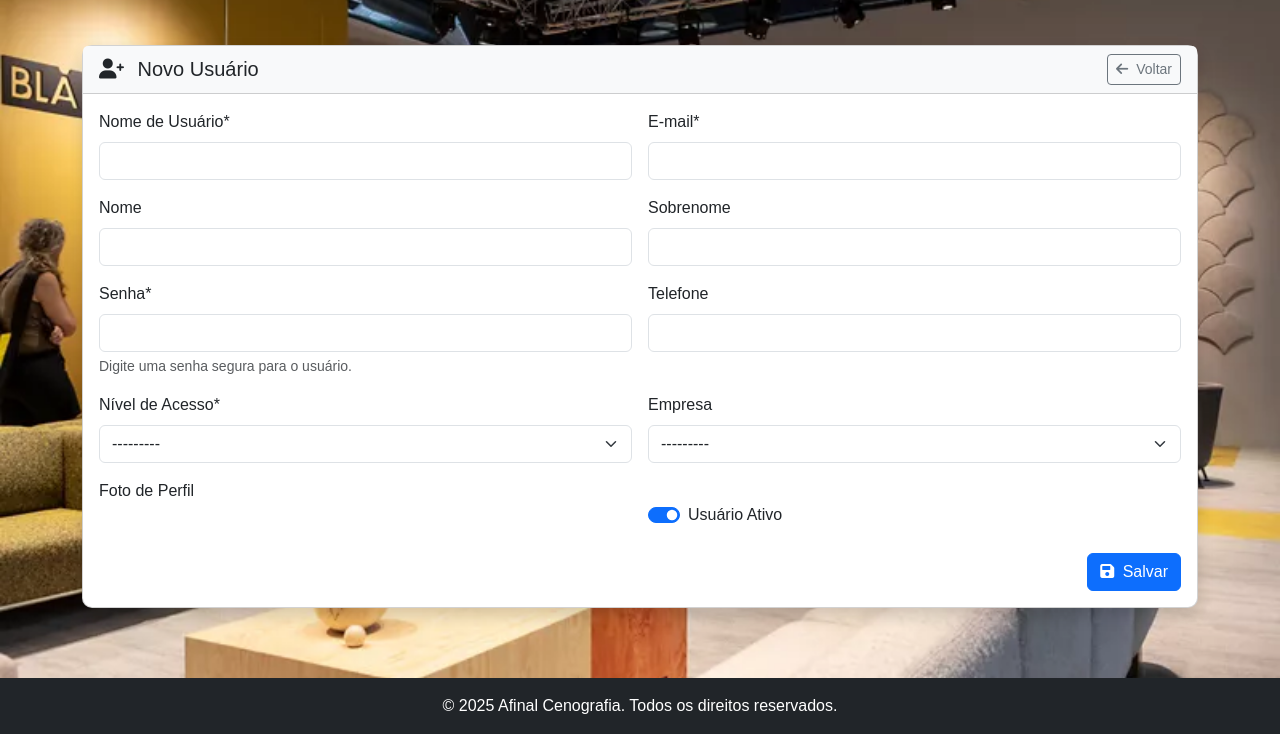
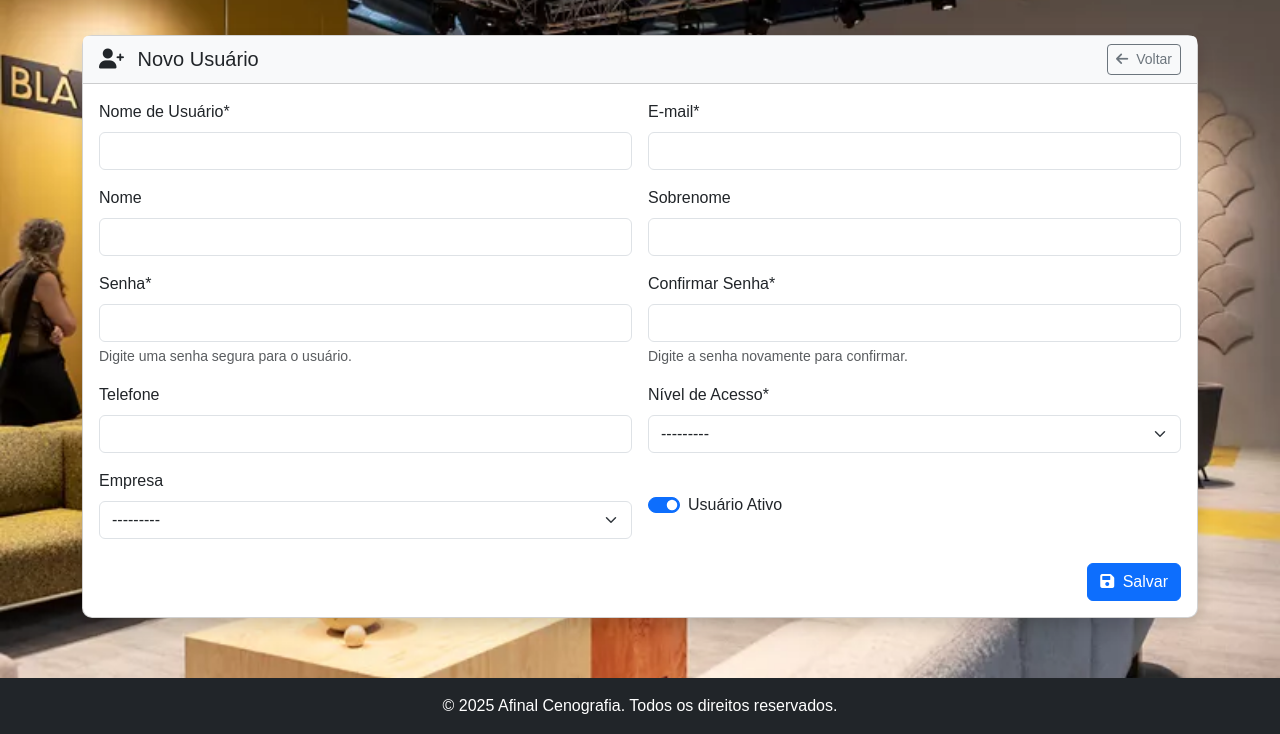
Before and after one commit to japaiva/afinalcenografia, a Django app: page /gestor/usuarios/novo/ in a window 1280 px wide. Shown: the part 66-800 px from the top of the page. Run offline with Django 5.2, Linux system fonts and the light colour scheme; a user stored in the database is signed in; tables that the repository leaves empty hold one stand-in row (values such as "Sample post"); some web fonts are replaced.

Commit message:
Usuario funcionando

```diff
--- a/core/forms.py
+++ b/core/forms.py
@@ -109,8 +109,12 @@
         password = cleaned_data.get("password")
         confirm_password = cleaned_data.get("confirm_password")
 
-        if password and confirm_password and password != confirm_password:
-            self.add_error('confirm_password', "As senhas não coincidem.")
+        # Só verificar se as senhas coincidem se uma nova senha for fornecida
+        if password:
+            if not confirm_password:
+                self.add_error('confirm_password', "Por favor, confirme a senha.")
+            elif password != confirm_password:
+                self.add_error('confirm_password', "As senhas não coincidem.")
 
         return cleaned_data
 
--- a/templates/gestor/usuario_form.html
+++ b/templates/gestor/usuario_form.html
@@ -97,6 +97,21 @@
           {% endif %}
         </div>
 
+        <div class="col-md-6">
+          <label for="{{ form.confirm_password.id_for_label }}" class="form-label">Confirmar Senha{% if not form.instance.pk %}*{% endif %}</label>
+          {{ form.confirm_password }}
+          <div class="form-text small">
+            Digite a senha novamente para confirmar.
+          </div>
+          {% if form.confirm_password.errors %}
+            <div class="text-danger small mt-1">
+              {% for error in form.confirm_password.errors %}
+                {{ error }}
+              {% endfor %}
+            </div>
+          {% endif %}
+        </div>
+
         <!-- Telefone -->
         <div class="col-md-6">
           <label for="{{ form.telefone.id_for_label }}" class="form-label">Telefone</label>
@@ -135,25 +150,6 @@
           {% endif %}
         </div>
 
-        <!-- Foto de Perfil -->
-        <div class="col-md-6">
-          <label for="{{ form.foto_perfil.id_for_label }}" class="form-label">Foto de Perfil</label>
-          {{ form.foto_perfil }}
-          {% if form.foto_perfil.errors %}
-            <div class="text-danger small mt-1">
-              {% for error in form.foto_perfil.errors %}
-                {{ error }}
-              {% endfor %}
-            </div>
-          {% endif %}
-          {% if form.instance.foto_perfil %}
-            <div class="mt-2">
-              <p class="mb-1 small">Foto atual:</p>
-              <img src="{{ form.instance.foto_perfil.url }}" alt="{{ form.instance.username }}" class="img-thumbnail rounded-circle" style="width: 100px; height: 100px; object-fit: cover;">
-            </div>
-          {% endif %}
-        </div>
-
         <!-- Status -->
         <div class="col-md-6">
           <div class="form-check form-switch mt-4">
```
Also changed, not shown: core/apps.py (+12 -0 lines), core/signals.py (added, +40 -0 lines).
